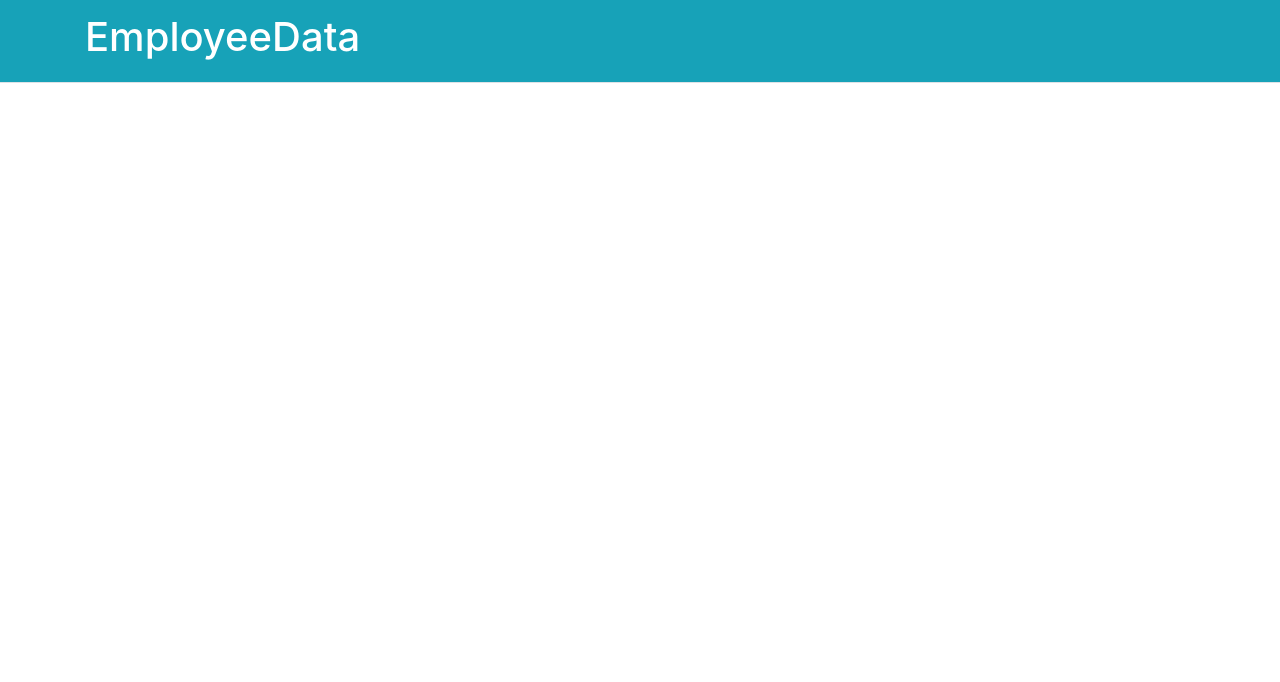
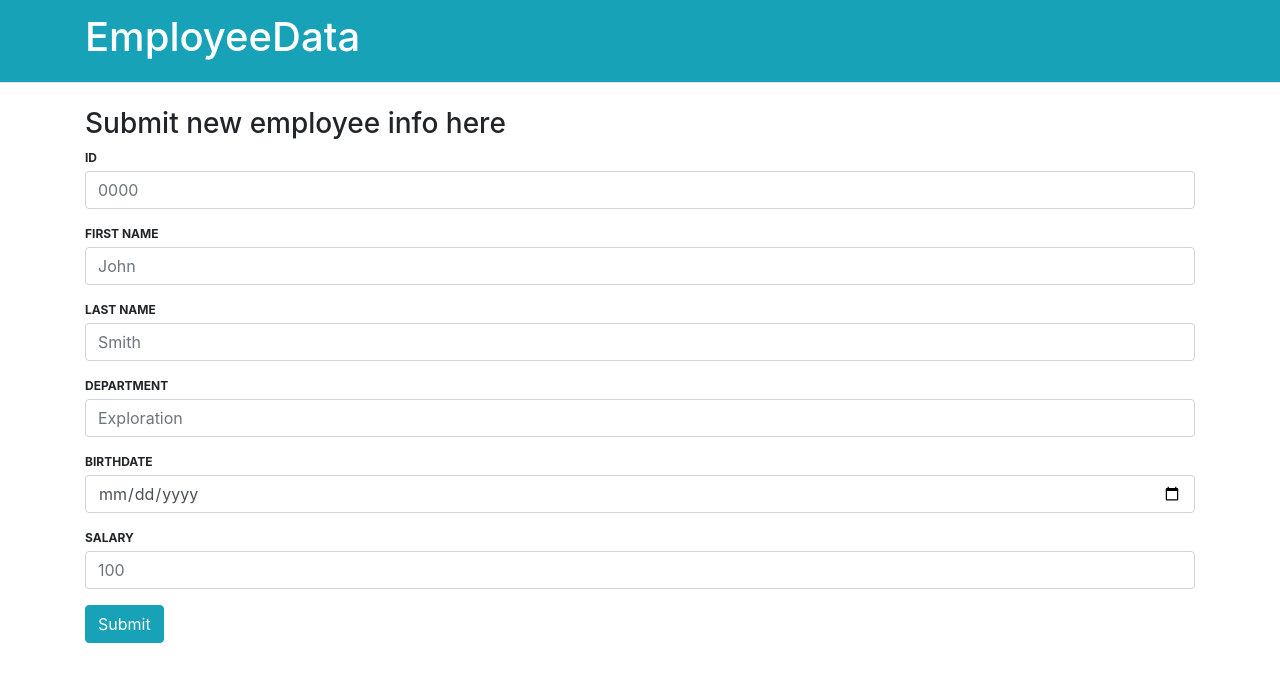
Before and after one commit to danielhart1414/EmployeeInfoTrackerMERN, a React (Create React App) app in the folder frontend/: page /tracker in a window 1280 px wide. Shown: the top 682 px of the page. Built offline with nearby package versions, Linux system fonts and the light colour scheme.

Commit message:
Added tracker router and user input form

```diff
--- a/frontend/src/App.js
+++ b/frontend/src/App.js
@@ -4,6 +4,7 @@ import { BrowserRouter as Router, Route, Link } from "react-router-dom";
 import './App.css';
 import Header from './components/Header';
 import Landing from './components/Landing';
+import UserInput from './components/UserInput';
 
 function App() {
     return (
@@ -11,7 +12,7 @@ function App() {
             <Header />
             <Router>
                 <Route path="/" exact component={Landing} />
-                {/* <Route path="/edit/:id" component={EditTodo} /> */}
+                <Route path="/tracker" component={UserInput} />
             </Router>
         </div>
     );
--- a/frontend/src/components/UserInput.js
+++ b/frontend/src/components/UserInput.js
@@ -0,0 +1,48 @@
+import React from 'react';
+import { Button, Container, Form, FormGroup } from 'react-bootstrap';
+
+// Add Yup and react hook forms; check mobile view; then start on backend
+
+const UserInput = () => {
+    return(
+        <Container>
+            <h3 class="mt-4">Submit new employee info here</h3>
+
+            <Form class="my-3">
+                <FormGroup controlId="formId">
+                    <Form.Label>Id</Form.Label>
+                    <Form.Control type="text" placeholder="0000" />
+                </FormGroup>
+
+                <FormGroup controlId="formFirstName">
+                    <Form.Label>First Name</Form.Label>
+                    <Form.Control type="text" placeholder="John" />
+                </FormGroup>
+
+                <FormGroup controlId="formLastName">
+                    <Form.Label>Last Name</Form.Label>
+                    <Form.Control type="text" placeholder="Smith" />
+                </FormGroup>
+
+                <FormGroup controlId="formDepartment">
+                    <Form.Label>Department</Form.Label>
+                    <Form.Control type="text" placeholder="Exploration" />
+                </FormGroup>
+
+                <FormGroup controlId="formBirthdate">
+                    <Form.Label>Birthdate</Form.Label>
+                    <Form.Control type="date" />
+                </FormGroup>
+
+                <FormGroup controlId="formSalary">
+                    <Form.Label>Salary</Form.Label>
+                    <Form.Control type="number" placeholder="100" />
+                </FormGroup>
+
+                <Button variant="info" class="btn-lg mt-1" type="submit">Submit</Button>
+            </Form>
+        </Container>
+    );
+}
+
+export default UserInput;
```
